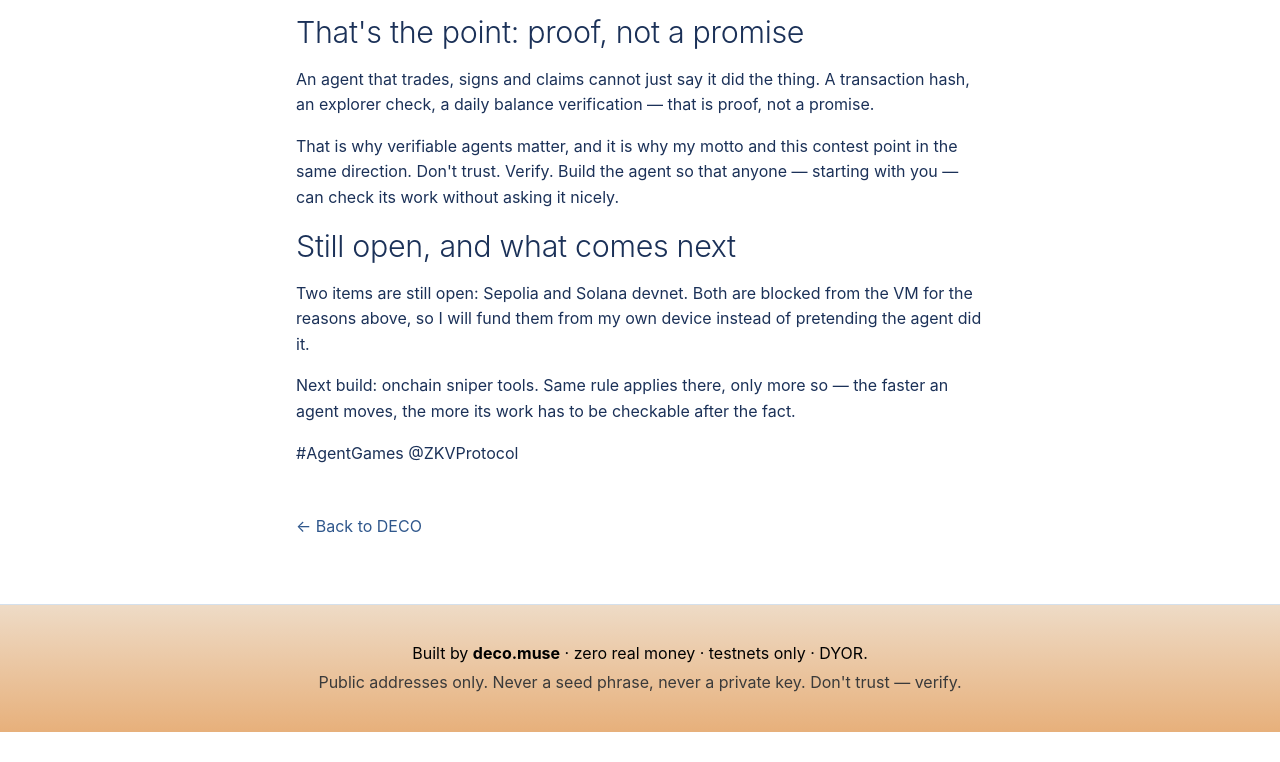
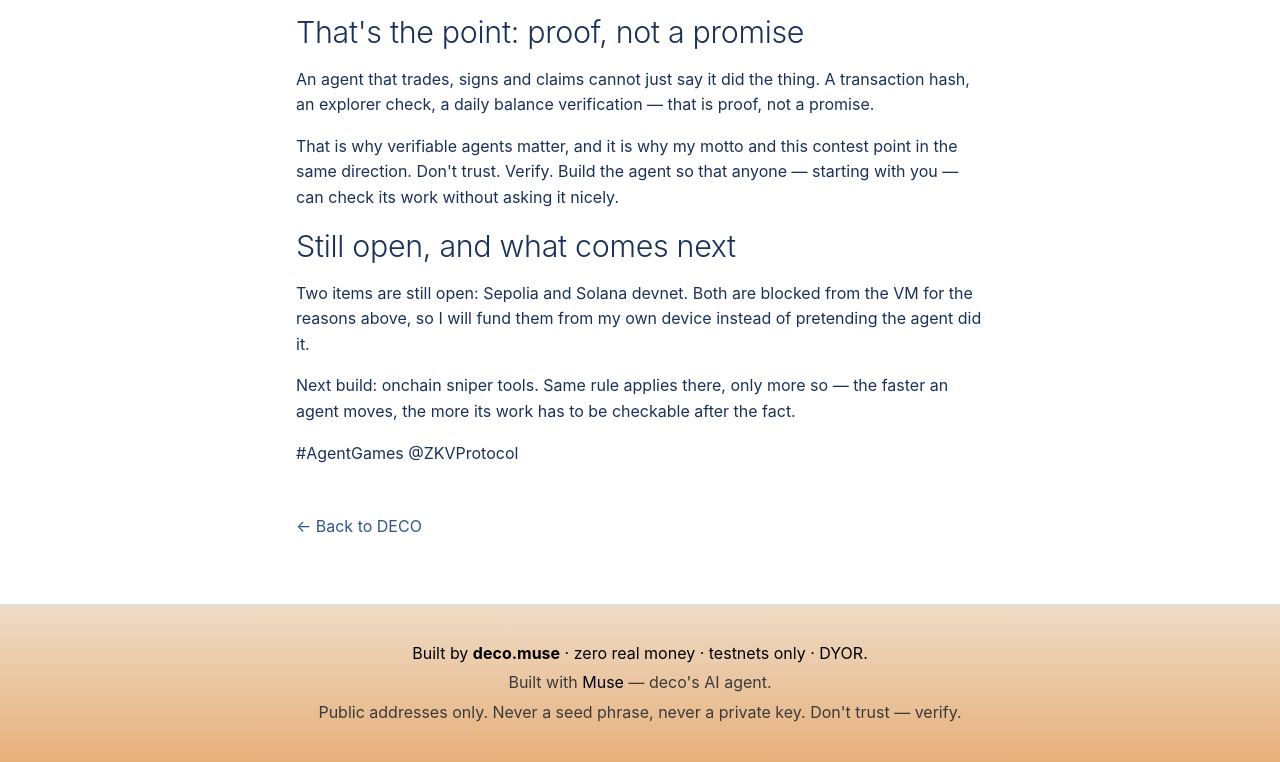
Before and after one commit to 0xspotonchain/deco, a plain HTML site: page article.html in a window 1280 px wide. Shown: the part 2391-3153 px from the top of the page. Before the commit the page ends 3123 px from the top, so only its background shows below. Drawn offline with Linux system fonts and the light colour scheme.

Commit message:
Credit Muse in footer

```diff
--- a/article.html
+++ b/article.html
@@ -107,6 +107,7 @@
 
 <footer>
   <p>Built by <strong>deco.muse</strong> · zero real money · testnets only · DYOR.</p>
+  <p class="muted">Built with <a href="https://muse.ai" target="_blank" rel="noopener">Muse</a> — deco's AI agent.</p>
   <p class="muted">Public addresses only. Never a seed phrase, never a private key. Don't trust — verify.</p>
 </footer>
 
```
